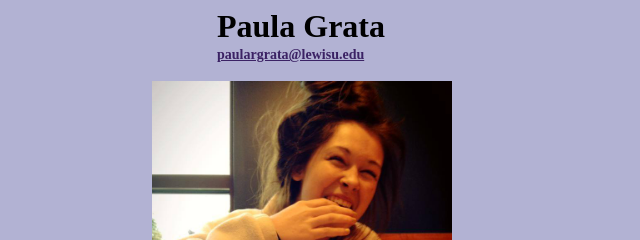
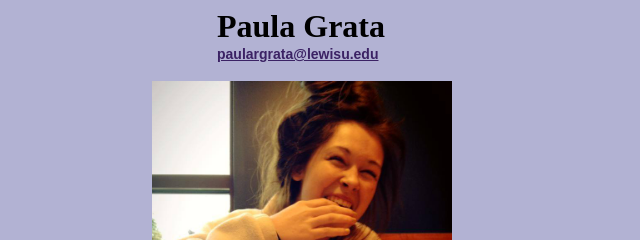
Before and after one commit to befreshyo/g2ku, a plain HTML site: page index.html in a window 1280 px wide. Shown: the top 240 px of the page, 56-696 px from the left. Drawn offline with Linux system fonts and the light colour scheme.

Commit message:
fontchangeee

```diff
--- a/g2ku.css
+++ b/g2ku.css
@@ -22,7 +22,8 @@ a {color: rgb(59, 34, 100);}
     font-size: 14px;}
 
   a, ul{
-  font-size: 14px;}
+  font-size: 14px;
+  font-family: arial;}
 
   #wrapper {
     width:960px;}
```
